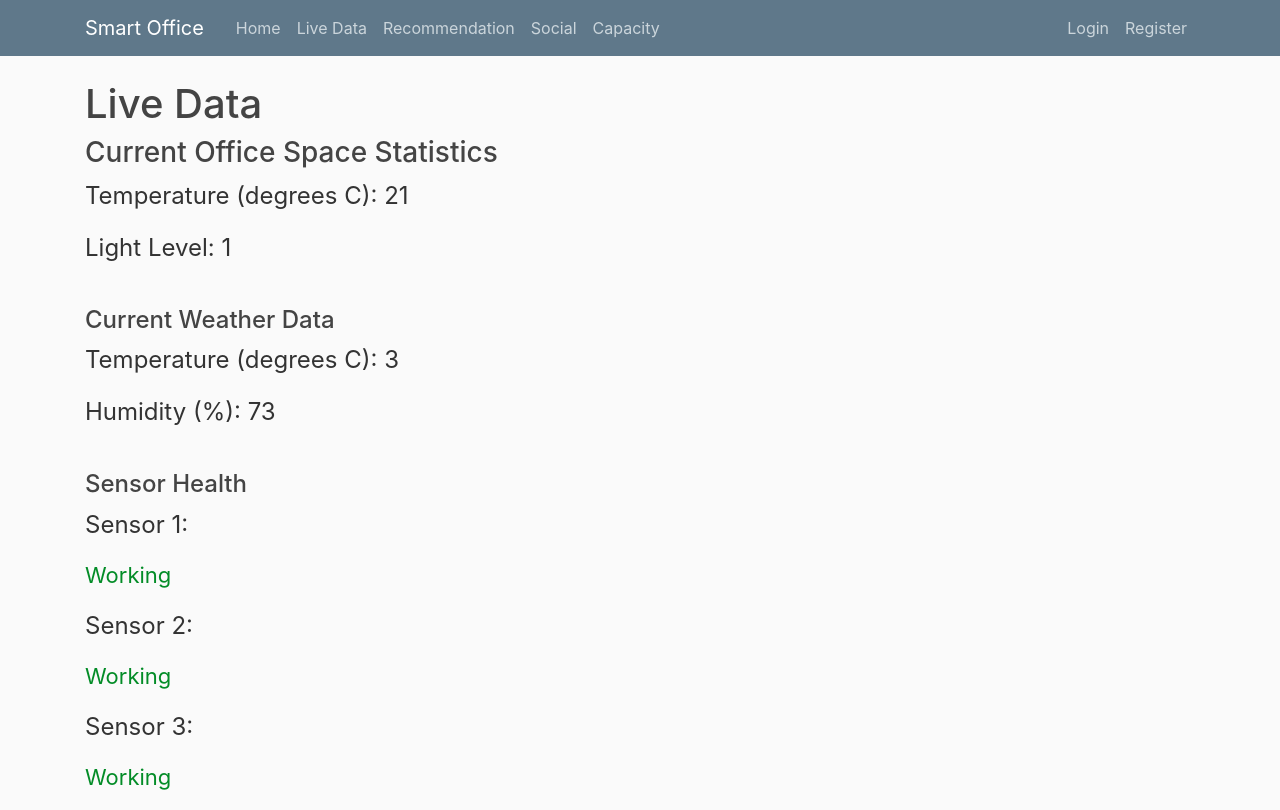
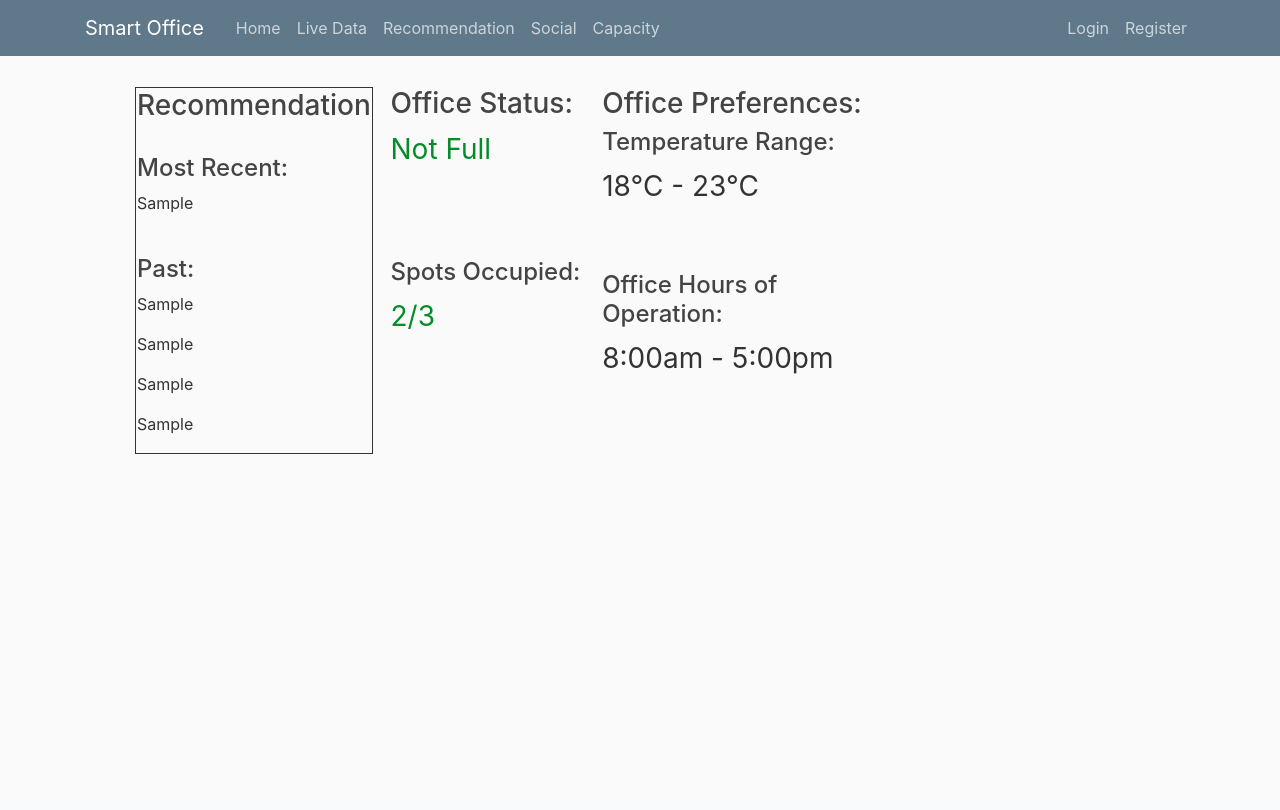
Before and after one commit to chrisatkinson16/SYSC4907_Project, a Django app: template posts/templates/posts/live.html in a window 1280 px wide; the page is wider, and only the part inside the window is pictured. After the commit the page ends 454 px from the top of that part, so only its background shows below. Run offline with Django 3.2, Linux system fonts and the light colour scheme; the template is opened without the code that fills it: most values are stand-ins (such as "Sample title", 1, 10 or a date in 2020); some libraries are stand-ins or nearby versions.

Commit message:
Update live.html

```diff
--- a/posts/templates/posts/live.html
+++ b/posts/templates/posts/live.html
@@ -1,20 +1,55 @@
 {% extends "posts/base.html" %}
 {% block content %}
-    <h1> Live Data </h1>
-    <h3> Current Office Space Statistics </h3>
-    <p style=";font-size:24px;">Temperature (degrees C): 21</p>
-    <p style=";font-size:24px;">Light Level: 1</p>
-    <br/>
-    <div>
-        <h3 style=";font-size:24px;">Current Weather Data</h3>
-        <p style=";font-size:24px;">Temperature (degrees C): 3</p>
-        <p style=";font-size:24px;">Humidity (%): 73 </p>
+    <body style="margin: 50px; padding: 0px; height: 100%; width: 100%; text-align: left;">
+    <div style="height: 100%; width: 100%;">
+
+    <div style="height:10%; width: 100%; text-align: center; background-color: light grey;"></div>
+
+    <div style="height:60%; width: 100%; display: table;">
+    <div style="float:left; height:100%; width: 35%; background-color: light grey;">
+        <table style="display: inline-block; border: 1px solid; float: left; ">
+		<tr>
+			<td>
+                <h3> Recommendation </h3>
+                <br />
+                <h4> Most Recent: </h4>
+                <p> {{output5}} </p>
+                <br />
+                <h4> Past: </h4>
+                <p> {{output2}} </p>
+                <p> {{output3}} </p>
+                <p> {{output4}} </p>
+                <p> {{output1}} </p>
+            </td>
+        </tr>
+		</table>
     </div>
-    <br/>
-    <div>
-        <h3 style=";font-size:24px;">Sensor Health</h3>
-        <p style=";font-size:24px;">Sensor 1:  <p style="color:#038c27;font-size:22px;text-outline: 2px 2px #ff0000;">Working</p></p>
-        <p style=";font-size:24px;">Sensor 2:  <p style="color:#038c27;font-size:22px;text-outline: 2px 2px #ff0000;">Working</p></p>
-        <p style=";font-size:24px;">Sensor 3:  <p style="color:#038c27;font-size:22px;text-outline: 2px 2px #ff0000;">Working</p></p>
+
+    <div style="float:left; height:100%; width: 29%; background-color: light grey;">
+        <h3> Office Status: </h3>
+        <p style="color:#038c27;font-size:28px;text-outline: 2px 2px #ff0000;">Not Full</p>
+        <br />
+        <br />
+        <br />
+        <h4> Spots Occupied: </h4>
+        <p style="color:#038c27;font-size:28px;text-outline: 2px 2px #ff0000;">2/3</p>
+        <br />
     </div>
+
+    <div style="float:left; height:100%; width: 36%; background-color: light grey;">
+        <h3> Office Preferences: </h3>
+        <h4> Temperature Range: </h4>
+        <p style=";font-size:28px;">18°C  - 23°C</p>
+        <br />
+         <br />
+        <h4> Office Hours of Operation: </h4>
+        <p style=";font-size:28px;">8:00am - 5:00pm</p>
+    </div>
+
+    </div>
+
+    <div style="height:10%; width: 100%; text-align: center; background-color: light grey;"></div>
+
+    </div>
+    </body>
 {% endblock content %}
```
